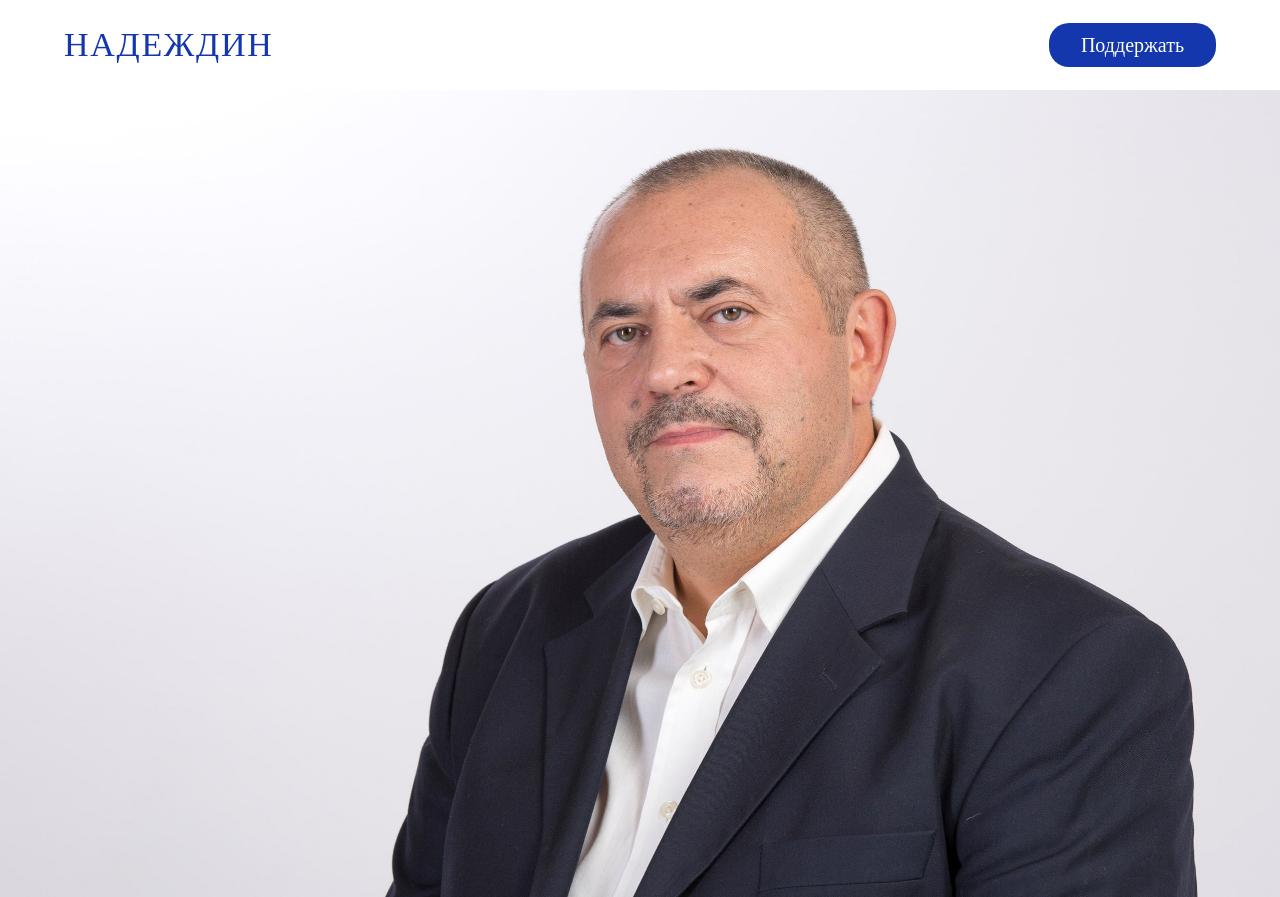
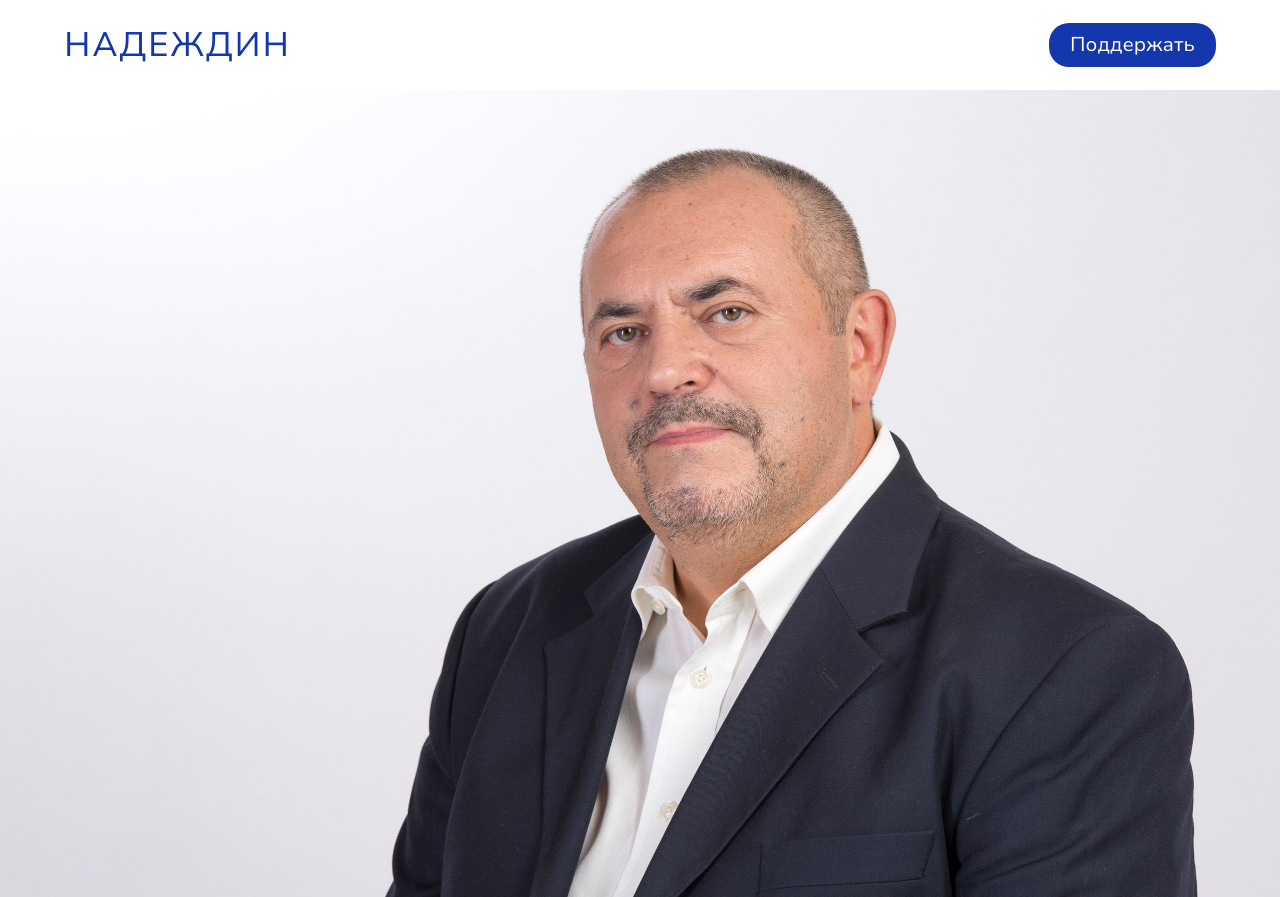
Before and after one commit to AntropovAG/nadezhdin_landing, a plain HTML site: page index.html in a window 1280 px wide. Shown: the top 897 px of the page. Drawn offline with Linux system fonts and the light colour scheme; files whose address does not match are found by name.

Commit message:
Add diff font
testing font

```diff
--- a/blocks/page/page.css
+++ b/blocks/page/page.css
@@ -1,4 +1,5 @@
 .page {
   max-width: 100vw;
   min-width: 320px;
+  font-family: "Nunito Sans", "Helvetica Neue", Helvetica, Arial;
 }
--- a/pages/index.css
+++ b/pages/index.css
@@ -5,7 +5,6 @@
 @import url(../blocks/header/__container/header__container.css);
 @import url(../blocks/header/__title/header__title.css);
 @import url(../blocks/header/__button/header__button.css);
-
 @import url(../blocks/intro/intro.css);
 @import url(../blocks/intro/__photo/intro__photo.css);
 @import url(../blocks/intro/__wrapper/intro__wrapper.css);
```
